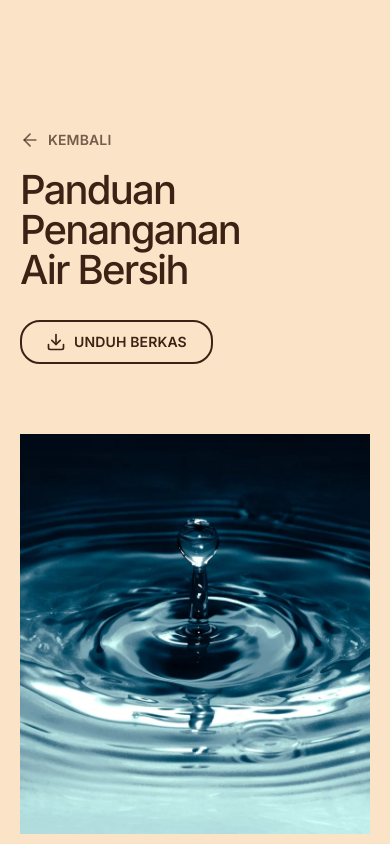
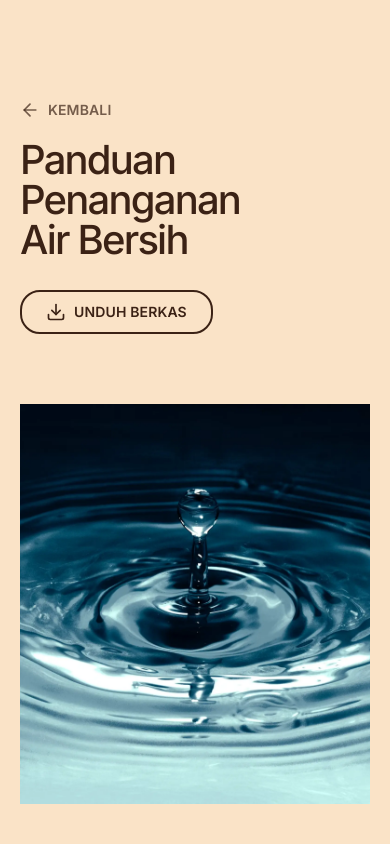
Before and after one commit to Celllzzz/SAKA-SiagaBencanaKalongan, a Next.js app: page /mitigasi/air-bersih in a window 390 px wide. Shown: the top 844 px of the page. Built offline with nearby package versions, Linux system fonts and the light colour scheme.

Commit message:
Fix iPad overflow in Mitigasi Detail and sync responsive header paddings

```diff
--- a/src/components/mitigasi/mitigasi-detail-header.tsx
+++ b/src/components/mitigasi/mitigasi-detail-header.tsx
@@ -29,7 +29,7 @@ export function MitigasiDetailHeader({ titleTop, titleBottom, heroImage, pdfUrl
   };
 
   return (
-    <section className="w-full h-auto min-h-[100svh] bg-[#FAE3C7] text-[#3B2215] pt-[130px] pb-[50px] px-[20px] md:px-[32px] xl:px-[50px] flex flex-col items-center" data-theme="light" data-bg="#FAE3C7">
+    <section className="w-full h-auto min-h-[100svh] bg-[#FAE3C7] text-[#3B2215] pt-[100px] md:pt-[120px] xl:pt-[130px] pb-[50px] px-[20px] md:px-[32px] xl:px-[50px] flex flex-col items-center" data-theme="light" data-bg="#FAE3C7">
 
       {/* Title & Button Container */}
       <div className="w-full max-w-[1340px] flex flex-col items-start gap-[20px] mb-[50px] animate-fade-in-up">
@@ -45,10 +45,10 @@ export function MitigasiDetailHeader({ titleTop, titleBottom, heroImage, pdfUrl
           </span>
         </Link>
 
-        <div className="w-full flex flex-col md:flex-row items-start md:items-center justify-between gap-[30px] md:gap-[50px]">
+        <div className="w-full flex flex-col xl:flex-row items-start xl:items-center justify-between gap-[30px] xl:gap-[50px]">
 
           {/* Title */}
-          <div className="flex flex-col shrink-0">
+          <div className="flex flex-col w-full xl:shrink-0">
             <h1 className="font-[Inter] font-medium text-[40px] md:text-[60px] xl:text-[90px] leading-none tracking-[-0.045em] capitalize text-[#3B2215]">
               {titleTop}
             </h1>
```
